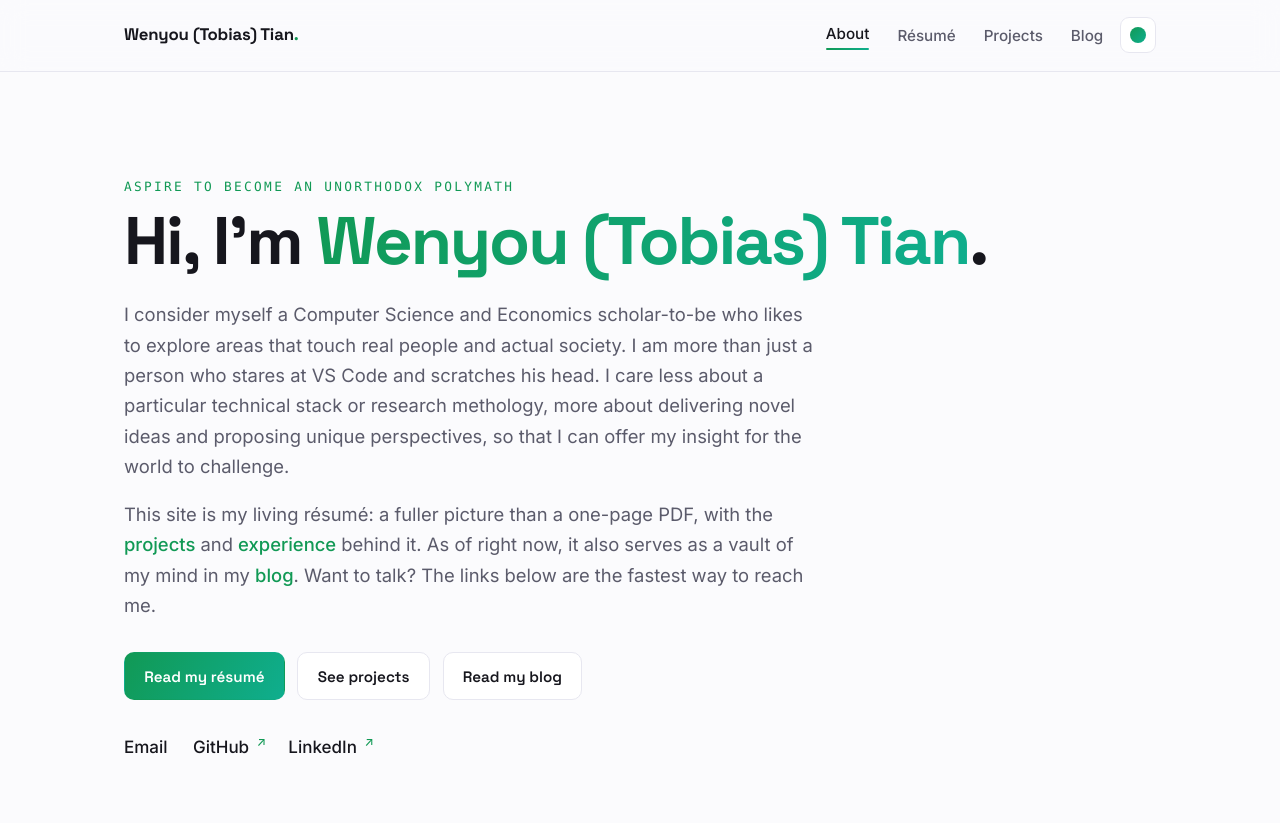
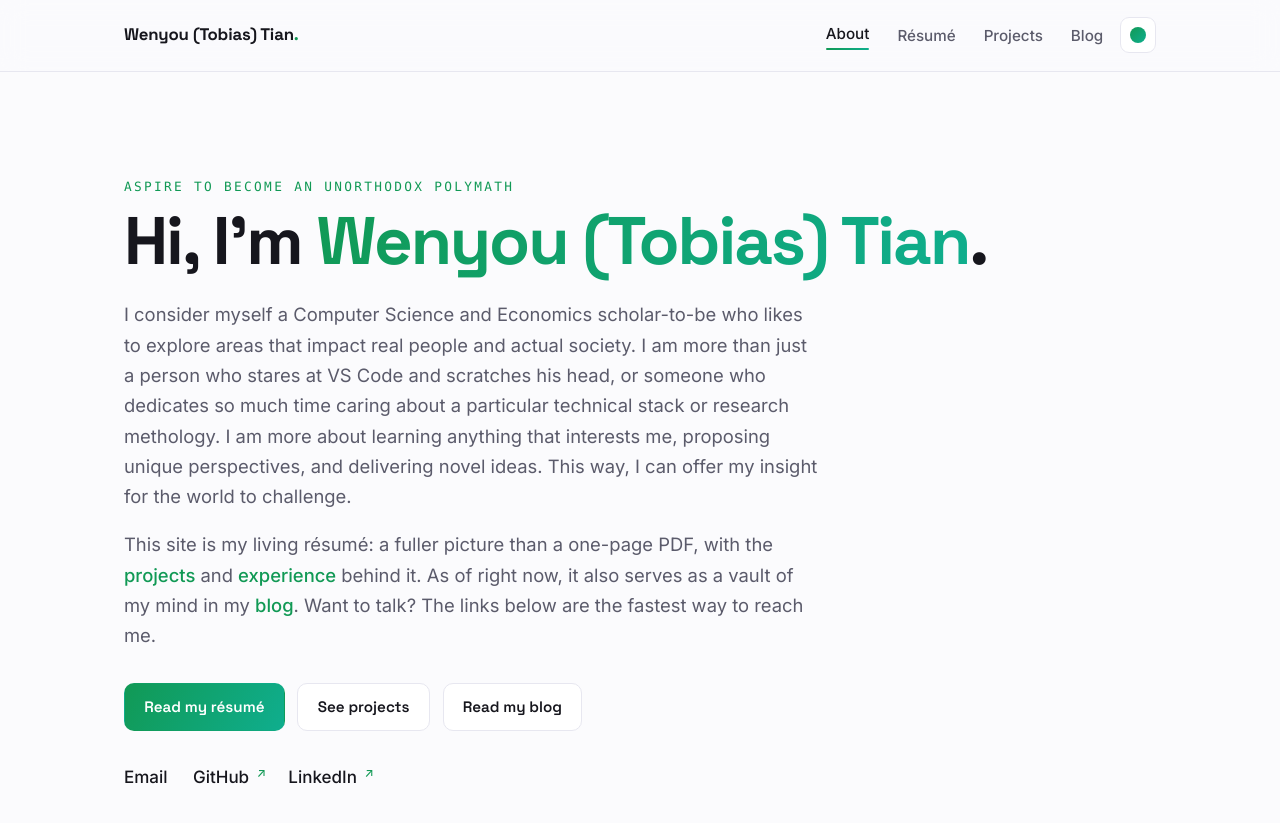
Before and after one commit to vansdardy/vansdardy.github.io, a Jekyll site: the page built from index.md, in a window 1280 px wide and 900 px high. Shown: the top 823 px of the window. Built offline with Jekyll 4.4.1, drawn with Linux system fonts in a browser that asks for light colours.

Commit message:
[update] Update homepage short description

```diff
--- a/index.md
+++ b/index.md
@@ -4,11 +4,12 @@ permalink: /
 ---
 
 I consider myself a Computer Science and Economics scholar-to-be
-who likes to explore areas that touch real people and actual society.
-I am more than just a person who stares at VS Code and scratches his head.
-I care less about a particular technical stack or research methology,
-more about delivering novel ideas and proposing unique perspectives,
-so that I can offer my insight for the world to challenge.
+who likes to explore areas that impact real people and actual society.
+I am more than just a person who stares at VS Code and scratches his head, or
+someone who dedicates so much time caring about a particular technical stack
+or research methology. I am more about learning anything that interests me,
+proposing unique perspectives, and delivering novel ideas.
+This way, I can offer my insight for the world to challenge.
 
 This site is my living résumé: a fuller picture than a one-page PDF, with the
 [projects](/projects/) and [experience](/resume/) behind it.
```
